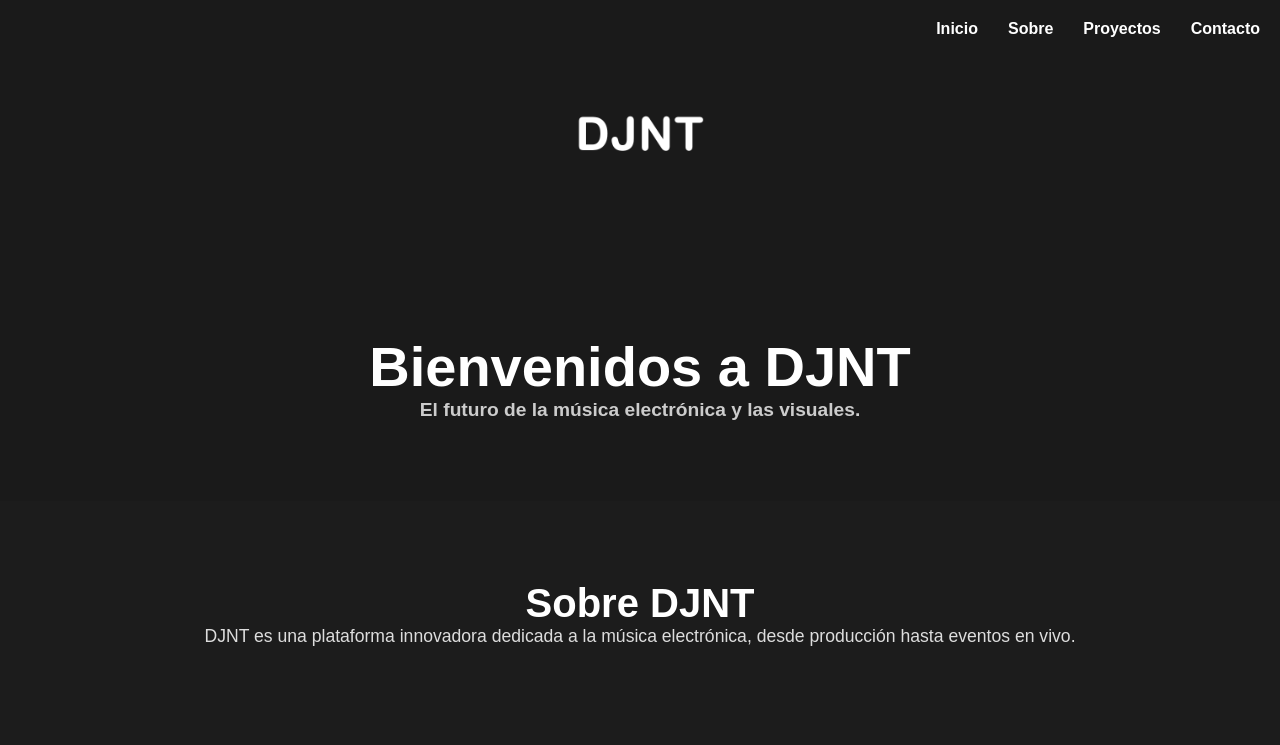
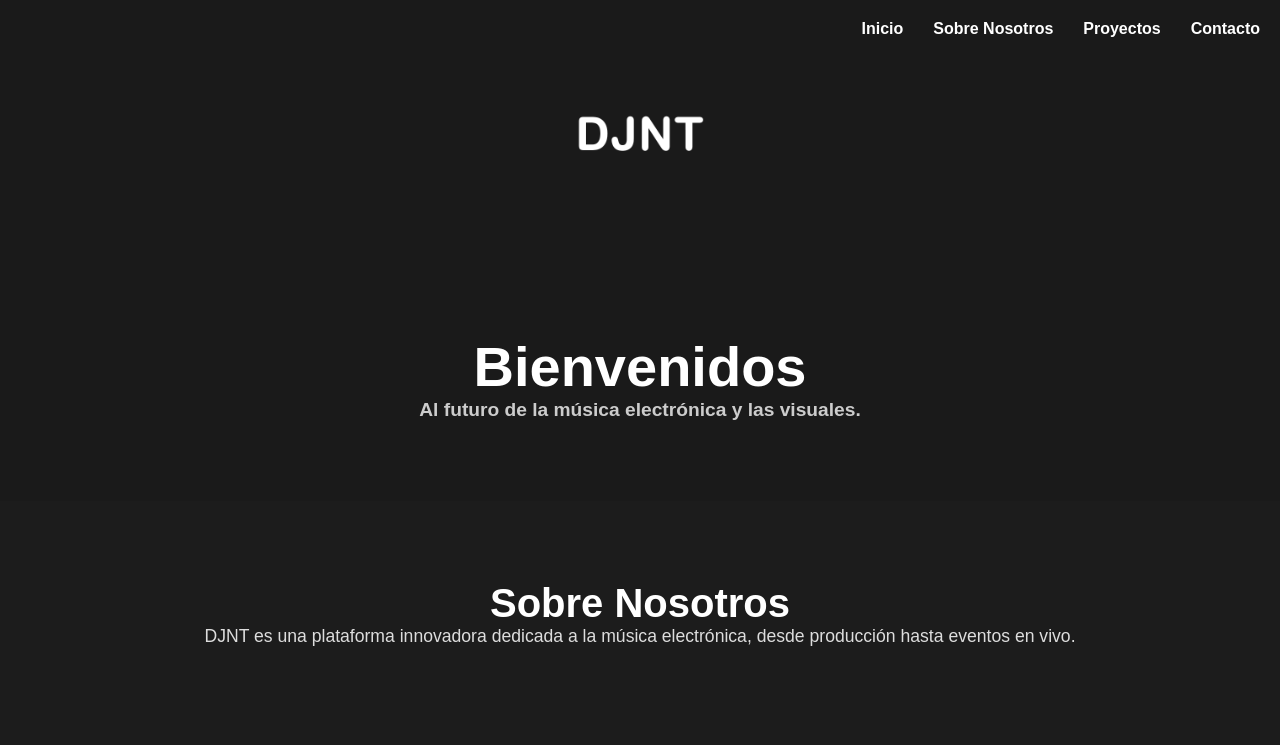
Before and after one commit to djntmix/EPK-djntmix, a plain HTML site: page index.html in a window 1280 px wide. Shown: the top 745 px of the page. Drawn offline with Linux system fonts and the light colour scheme; grey boxes are pictures that could not be loaded.

Commit message:
Update index.html

```diff
--- a/index.html
+++ b/index.html
@@ -226,19 +226,19 @@
         <nav>
             <ul>
                 <li><a href="#home">Inicio</a></li>
-                <li><a href="#about">Sobre</a></li>
+                <li><a href="#about">Sobre Nosotros</a></li>
                 <li><a href="#projects">Proyectos</a></li>
                 <li><a href="#contact">Contacto</a></li>
             </ul>
         </nav>
         <div class="header-content">
-            <h1>Bienvenidos a DJNT</h1>
-            <p>El futuro de la música electrónica y las visuales.</p>
+            <h1>Bienvenidos</h1>
+            <p>Al futuro de la música electrónica y las visuales.</p>
         </div>
     </header>
 
     <section id="about" class="section">
-        <h2>Sobre DJNT</h2>
+        <h2>Sobre Nosotros</h2>
         <p>DJNT es una plataforma innovadora dedicada a la música electrónica, desde producción hasta eventos en vivo.</p>
     </section>
 
```
